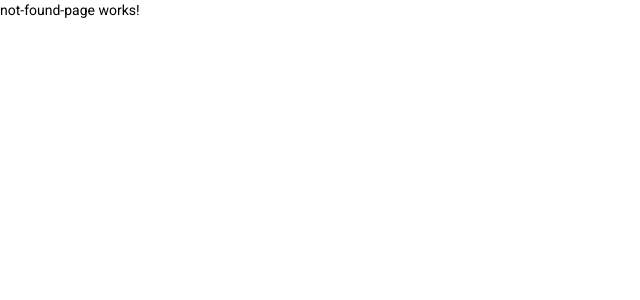
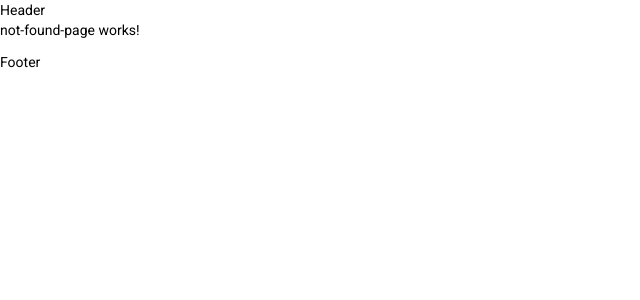
Before and after one commit to Stari89/damjanko-2, an Angular app in the folder damjanko-spa/: page /not-found in a window 1280 px wide. Shown: the top 300 px of the page, without its empty margins (0-640 px from the left). Built offline with nearby package versions, Linux system fonts and the light colour scheme.

Commit message:
Page Component in Layout

```diff
--- a/damjanko-spa/src/app/modules/not-found/not-found-page/not-found-page.component.html
+++ b/damjanko-spa/src/app/modules/not-found/not-found-page/not-found-page.component.html
@@ -1 +1,3 @@
-<p>not-found-page works!</p>
+<dko-page>
+    <p>not-found-page works!</p>
+</dko-page>
--- a/damjanko-spa/src/app/modules/not-found/not-found.module.ts
+++ b/damjanko-spa/src/app/modules/not-found/not-found.module.ts
@@ -2,14 +2,15 @@
 import { NgModule } from '@angular/core';
 
 /* 1st party */
+import { CommonImportsModule } from '@core/common-imports.module';
+import { LayoutModule } from '@layout/layout.module';
 import { NotFoundRoutingModule } from './not-found-routing.module';
 
 /* module */
 import { NotFoundPageComponent } from './not-found-page/not-found-page.component';
-import { CommonImportsModule } from '@core/common-imports.module';
 
 @NgModule({
     declarations: [NotFoundPageComponent],
-    imports: [CommonImportsModule, NotFoundRoutingModule],
+    imports: [CommonImportsModule, LayoutModule, NotFoundRoutingModule],
 })
 export class NotFoundModule {}
--- a/damjanko-spa/src/app/modules/sign-in/sign-in-page/sign-in-page.component.html
+++ b/damjanko-spa/src/app/modules/sign-in/sign-in-page/sign-in-page.component.html
@@ -1 +1,3 @@
-<p>sign-in-page works!</p>
+<dko-page>
+    <p>sign-in-page works!</p>
+</dko-page>
--- a/damjanko-spa/src/app/modules/sign-in/sign-in.module.ts
+++ b/damjanko-spa/src/app/modules/sign-in/sign-in.module.ts
@@ -3,6 +3,7 @@ import { NgModule } from '@angular/core';
 
 /* 1st party */
 import { CommonImportsModule } from '@core/common-imports.module';
+import { LayoutModule } from '@layout/layout.module';
 import { SignInRoutingModule } from './sign-in-routing.module';
 
 /* module */
@@ -10,6 +11,6 @@ import { SignInPageComponent } from './sign-in-page/sign-in-page.component';
 
 @NgModule({
     declarations: [SignInPageComponent],
-    imports: [CommonImportsModule, SignInRoutingModule],
+    imports: [CommonImportsModule, LayoutModule, SignInRoutingModule],
 })
 export class SignInModule {}
--- a/damjanko-spa/src/app/shared/layout/layout.module.ts
+++ b/damjanko-spa/src/app/shared/layout/layout.module.ts
@@ -4,8 +4,14 @@ import { NgModule } from '@angular/core';
 /* 1st party */
 import { CommonImportsModule } from '@core/common-imports.module';
 
+/* module */
+import { PageComponent } from './page/page.component';
+
+const components: any[] = [PageComponent];
+
 @NgModule({
-    declarations: [],
+    declarations: [...components],
+    exports: [...components],
     imports: [CommonImportsModule],
 })
 export class LayoutModule {}
--- /dev/null
+++ b/damjanko-spa/src/app/shared/layout/page/page.component.html
@@ -0,0 +1,5 @@
+<div>Header</div>
+<div>
+    <ng-content></ng-content>
+</div>
+<div>Footer</div>
--- /dev/null
+++ b/damjanko-spa/src/app/shared/layout/page/page.component.ts
@@ -0,0 +1,15 @@
+import { Component, OnInit } from '@angular/core';
+
+@Component({
+  selector: 'dko-page',
+  templateUrl: './page.component.html',
+  styleUrls: ['./page.component.scss']
+})
+export class PageComponent implements OnInit {
+
+  constructor() { }
+
+  ngOnInit(): void {
+  }
+
+}
```
Also changed, not shown: damjanko-spa/src/app/shared/layout/page/page.component.scss (added).
